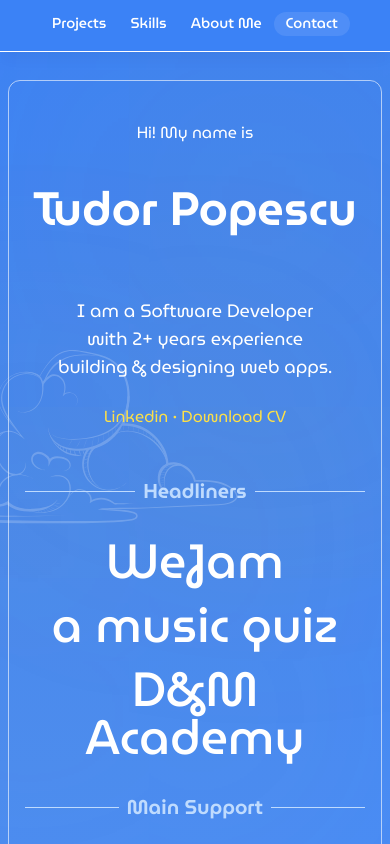
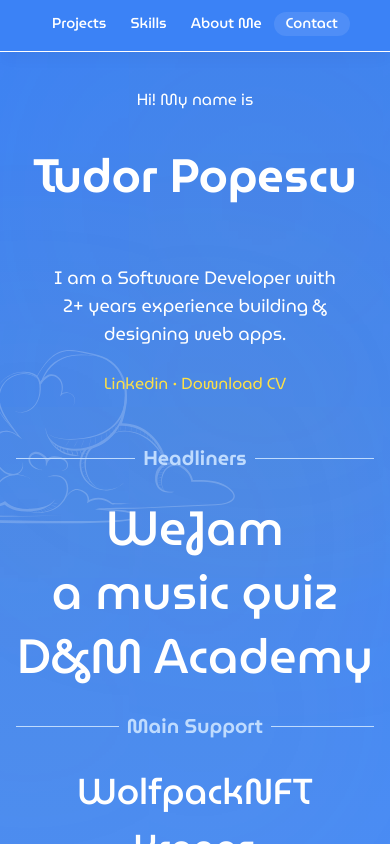
Before and after one commit to 2d0r/2d0r.github.io, a Next.js app: page / in a window 390 px wide. Shown: the top 844 px of the page. Built offline with nearby package versions, Linux system fonts and the light colour scheme.

Commit message:
Pattern background, updated CV, removed poster layout on mobile

```diff
--- a/src/app/globals.css
+++ b/src/app/globals.css
@@ -93,3 +93,11 @@
 .wire-button {
   @apply rounded-full hover:bg-white/25 py-1 px-3;
 }
+
+@media (min-width: 768px) {
+  .bg-pattern-zigzag3d {
+    @apply bg-transparent;
+    background-image: radial-gradient(#ffffff55 0.5px, rgba(229,229,247,0) 0.5px);
+    background-size: 10px 10px;
+  }
+}
--- a/src/app/layout.tsx
+++ b/src/app/layout.tsx
@@ -33,8 +33,8 @@
         <ActiveSectionContextProvider>
           <Header />
           <div className={clsx(
-              'z-10 w-[min(900px,96%)] flex flex-col gap-8 items-center justify-start text-white font-regular mt-8 md:mt-2 p-4 md:p-8 pb-12',
-              'border-white/60 border md:outline outline-8 outline-offset-8 outline-white/60 rounded-xl',
+              'z-10 w-[min(900px,100%)] flex flex-col gap-8 items-center justify-start text-white font-regular md:mt-2 p-4 md:p-8 pb-12',
+              'md:border border-white/60 md:outline outline-8 outline-offset-8 outline-white/60 rounded-xl bg-pattern-zigzag3d',
               museoModerno.className
             )}>
             {children}
--- a/src/components/contact.tsx
+++ b/src/components/contact.tsx
@@ -47,12 +47,12 @@
                     <div className='flex flex-col gap-2 w-full'>
                         {/* <label htmlFor='name'>Email address</label> */}
                         <input name='senderEmail' type='email' placeholder='Email address' required
-                        className='w-full bg-transparent border border-white/70 rounded-xl p-2 placeholder:text-white/30 focus:outline-none focus:border-white' />
+                        className='w-full bg-transparent border border-white/70 rounded-xl p-2 placeholder:text-white/30 focus:outline-none focus:border-white backdrop-blur-md' />
                     </div>
                     <div className='flex flex-col gap-2 w-full'>
                         {/* <label htmlFor='name'>Message</label> */}
                         <textarea name='message' placeholder='Your message' required
-                            className='w-full bg-transparent border border-white/70 rounded-xl p-2 placeholder:text-white/30 min-h-[140px] focus:outline-none focus:border-white' />
+                            className='w-full bg-transparent border border-white/70 rounded-xl p-2 placeholder:text-white/30 min-h-[140px] focus:outline-none focus:border-white backdrop-blur-md' />
                     </div>
                     <SubmitBtn />
                 </div>
--- a/src/components/timeline-moment.tsx
+++ b/src/components/timeline-moment.tsx
@@ -28,7 +28,7 @@
             <div className={clsx('w-full md:w-1/2 h-full flex items-start flex-row-reverse md:flex-row', !isOdd && 'md:flex-row-reverse')}>
 
                 {/* Card */}
-                <div className='border border-white rounded-3xl w-full h-full flex flex-col p-4 gap-2'>
+                <div className='border border-white rounded-3xl w-full h-full flex flex-col p-4 gap-2 backdrop-blur-md'>
                     <div className='flex flex-col'>
                         <span className='font-semibold'>{timelineMoment?.title}</span>
                         {timelineMoment?.location && <span className='font-medium'>
```
Also changed, not shown: 1 other file (tests, documents, lock files or other folders).
